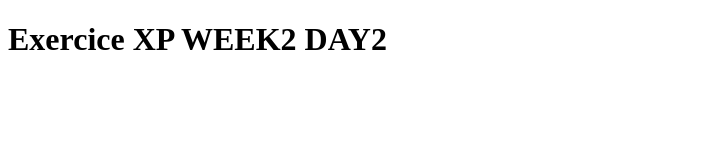
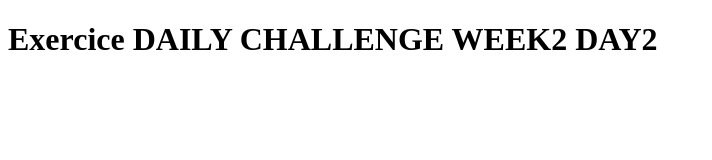
Before and after one commit to AngeTia/DI-BOOTCAMP-WEEK2-DAY2-DAILYCHALLENGE, a plain HTML site: page index.html in a window 1280 px wide. Shown: the whole page, without its empty margins (0-712 px from the left). Drawn offline with Linux system fonts and the light colour scheme.

Commit message:
Update index.html

```diff
--- a/index.html
+++ b/index.html
@@ -7,7 +7,7 @@
         <title>Document</title>
     </head>
     <body>
-        <h1>Exercice XP WEEK2 DAY2</h1>
+        <h1>Exercice DAILY CHALLENGE WEEK2 DAY2</h1>
         <script src="script.js"></script>
     </body>
 </html>
```
